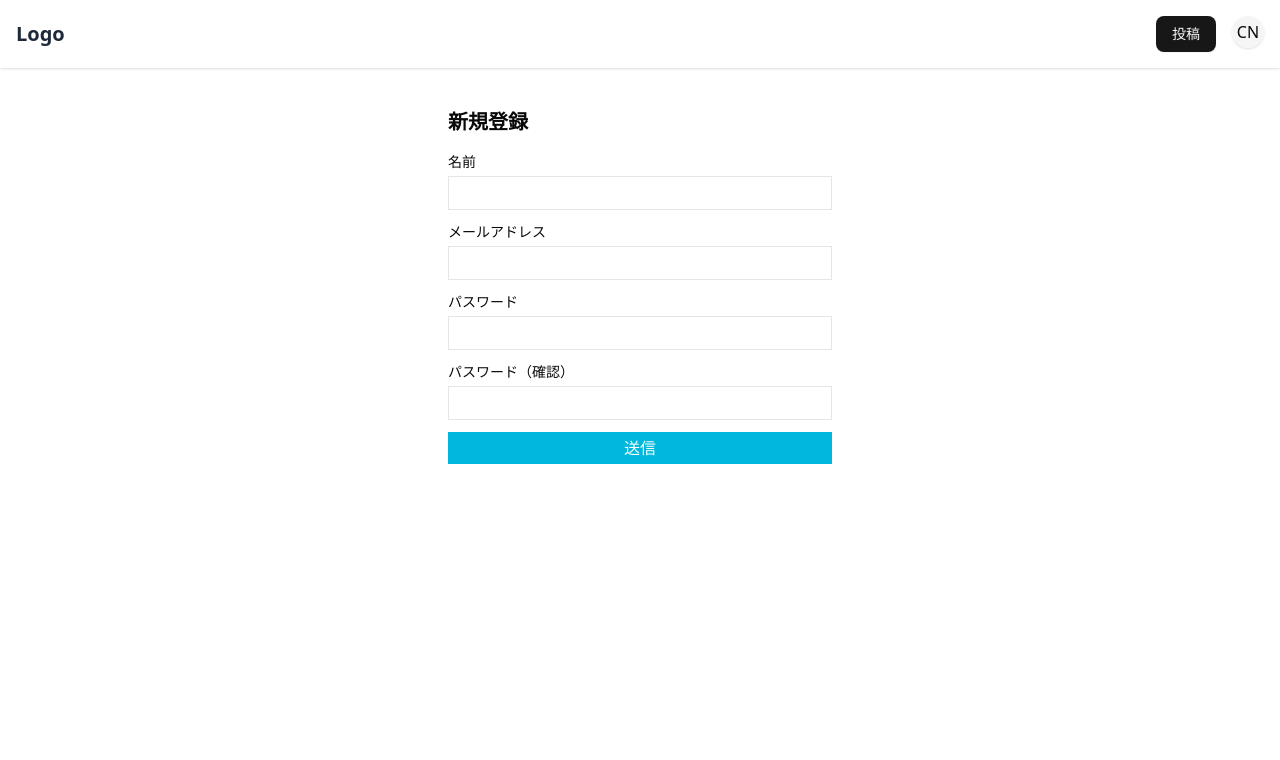
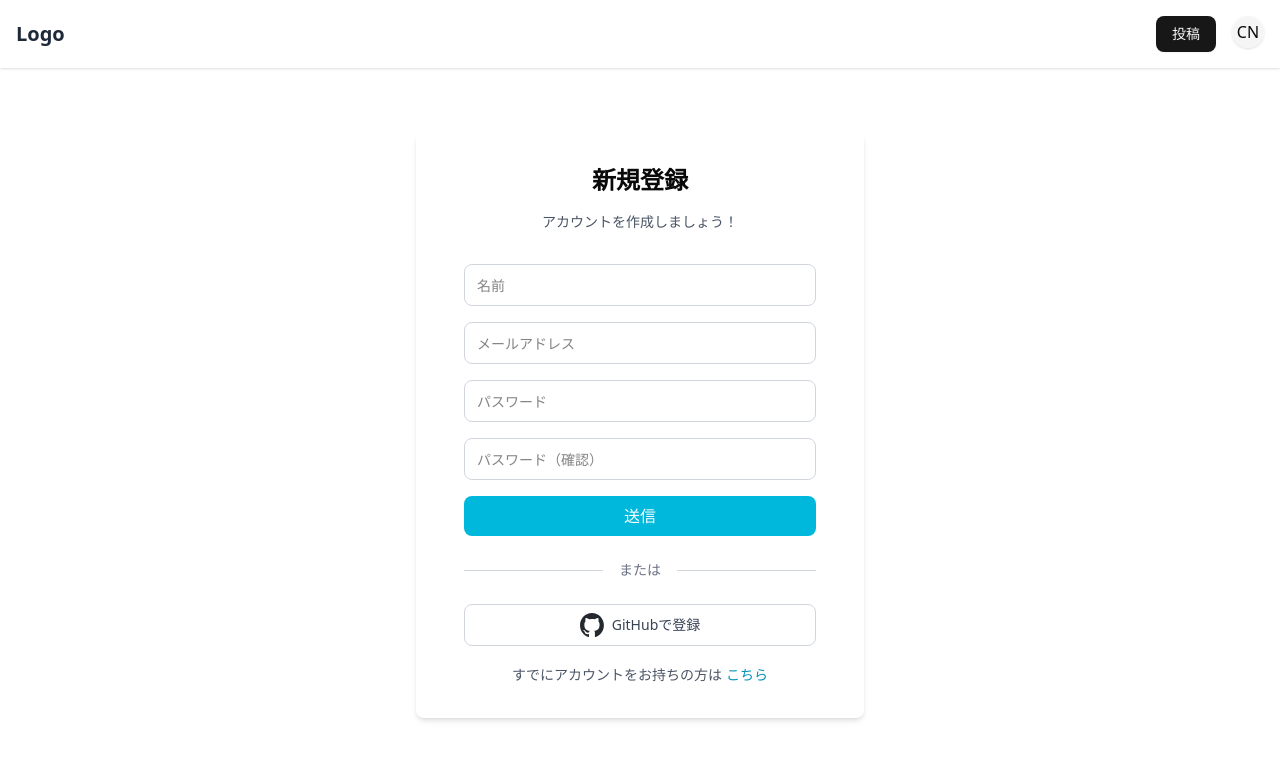
Before and after one commit to PoPodada/progate-hakkason-202504, a React (Vite) app in the folder client/: page /signup in a window 1280 px wide. Shown: the top 760 px of the page. Built offline with nearby package versions, Linux system fonts and the light colour scheme.

Commit message:
uiの修正とgithubボタンの追加

```diff
--- a/client/src/features/Auth/pages/LoginPage.tsx
+++ b/client/src/features/Auth/pages/LoginPage.tsx
@@ -1,6 +1,7 @@
 import { zodResolver } from "@hookform/resolvers/zod";
 import { useForm } from "react-hook-form";
 import { LoginValidation } from "../utils/validationSchema";
+import githubIcon from "../../../assets/github-mark.svg";
 
 interface LoginForm {
 	email: string;
@@ -23,18 +24,21 @@ function Login() {
 	};
 
 	return (
-		<div className="max-w-sm mx-auto mt-10">
-			<h1 className="text-xl font-semibold mb-4">ログイン</h1>
-			<form onSubmit={handleSubmit(onSubmit)} className="space-y-3">
+		<div className="flex justify-center">
+			<div className="w-full max-w-md p-8 px-12 mt-16 bg-white shadow-md rounded-[8px]">
+				<h1 className="text-2xl font-semibold text-center mb-4">ログイン</h1>
+				<p className="text-sm text-gray-600 text-center mb-8">
+					ようこそ！ログインして始めましょう。
+				</p>
+
+				<form onSubmit={handleSubmit(onSubmit)} className="space-y-4">
 					<div>
-					<label htmlFor="email" className="block text-sm mb-1">
-						メールアドレス
-					</label>
 						<input
 							type="email"
 							id="email"
+							placeholder="メールアドレス"
 							{...register("email")}
-						className="w-full border px-2 py-1"
+							className="w-full border border-gray-300 rounded-[8px] px-3 py-2 placeholder:text-sm focus:outline-none focus:ring-2 focus:ring-cyan-400"
 						/>
 						{errors.email && (
 							<p className="text-xs text-red-500 mt-1">
@@ -44,14 +48,12 @@ function Login() {
 					</div>
 
 					<div>
-					<label htmlFor="password" className="block text-sm mb-1">
-						パスワード
-					</label>
 						<input
 							type="password"
 							id="password"
+							placeholder="パスワード"
 							{...register("password")}
-						className="w-full border px-2 py-1"
+							className="w-full border border-gray-300 rounded-[8px] px-3 py-2 placeholder:text-sm focus:outline-none focus:ring-2 focus:ring-cyan-400"
 						/>
 						{errors.password && (
 							<p className="text-xs text-red-500 mt-1">
@@ -62,13 +64,42 @@ function Login() {
 
 					<button
 						type="submit"
-					className="w-full border px-2 py-1 text-white bg-cyan-500 hover:bg-cyan-600"
+						className="w-full text-white bg-cyan-500 hover:bg-cyan-600 px-3 py-2 rounded-[8px] transition-colors"
 					>
 						送信
 					</button>
 				</form>
+
+				<div className="flex items-center gap-4 my-6">
+					<hr className="flex-grow border-t border-gray-300" />
+					<span className="text-sm text-gray-500">または</span>
+					<hr className="flex-grow border-t border-gray-300" />
+				</div>
+				<div className="mt-4">
+					<button
+						type="button"
+						className="w-full border border-gray-300 hover:bg-gray-100 flex items-center justify-center gap-2 px-3 py-2 rounded-[8px] transition-colors"
+					>
+						<img src={githubIcon} alt="GitHub Icon" className="w-6 h-6" />{" "}
+						<span className="text-sm text-gray-700 font-medium">
+							GitHubでログイン
+						</span>
+					</button>
+				</div>
+
+				<div className="text-center mt-4">
+					<span className="text-sm text-gray-600">
+						アカウントをお持ちでない方は
+					</span>
+					<a
+						href="/signup"
+						className="ml-1 text-sm text-cyan-600 hover:underline font-medium"
+					>
+						こちら
+					</a>
+				</div>
+			</div>
 		</div>
 	);
 }
-
 export default Login;
--- a/client/src/features/Auth/pages/RegisterPage.tsx
+++ b/client/src/features/Auth/pages/RegisterPage.tsx
@@ -1,6 +1,7 @@
 import { zodResolver } from "@hookform/resolvers/zod";
 import { useForm } from "react-hook-form";
 import { RegisterValidation } from "../utils/validationSchema";
+import githubIcon from "../../../assets/github-mark.svg";
 
 interface RegisterForm {
 	name: string;
@@ -25,18 +26,21 @@ function Register() {
 	};
 
 	return (
-		<div className="max-w-sm mx-auto mt-10">
-			<h1 className="text-xl font-semibold mb-4">新規登録</h1>
-			<form onSubmit={handleSubmit(onSubmit)} className="space-y-3">
+		<div className="flex justify-center">
+			<div className="w-full max-w-md p-8 px-12 mt-16 bg-white shadow-md rounded-[8px]">
+				<h1 className="text-2xl font-semibold text-center mb-4">新規登録</h1>
+				<p className="text-sm text-gray-600 text-center mb-8">
+					アカウントを作成しましょう！
+				</p>
+
+				<form onSubmit={handleSubmit(onSubmit)} className="space-y-4">
 					<div>
-					<label htmlFor="text" className="block text-sm mb-1">
-						名前
-					</label>
 						<input
 							type="text"
-						id="text"
+							id="name"
+							placeholder="名前"
 							{...register("name")}
-						className="w-full border px-2 py-1"
+							className="w-full border border-gray-300 rounded-[8px] px-3 py-2 placeholder:text-sm focus:outline-none focus:ring-2 focus:ring-cyan-400"
 						/>
 						{errors.name && (
 							<p className="text-xs text-red-500 mt-1">
@@ -46,14 +50,12 @@ function Register() {
 					</div>
 
 					<div>
-					<label htmlFor="email" className="block text-sm mb-1">
-						メールアドレス
-					</label>
 						<input
 							type="email"
 							id="email"
+							placeholder="メールアドレス"
 							{...register("email")}
-						className="w-full border px-2 py-1"
+							className="w-full border border-gray-300 rounded-[8px] px-3 py-2 placeholder:text-sm focus:outline-none focus:ring-2 focus:ring-cyan-400"
 						/>
 						{errors.email && (
 							<p className="text-xs text-red-500 mt-1">
@@ -63,14 +65,12 @@ function Register() {
 					</div>
 
 					<div>
-					<label htmlFor="password" className="block text-sm mb-1">
-						パスワード
-					</label>
 						<input
 							type="password"
 							id="password"
+							placeholder="パスワード"
 							{...register("password")}
-						className="w-full border px-2 py-1"
+							className="w-full border border-gray-300 rounded-[8px] px-3 py-2 placeholder:text-sm focus:outline-none focus:ring-2 focus:ring-cyan-400"
 						/>
 						{errors.password && (
 							<p className="text-xs text-red-500 mt-1">
@@ -80,14 +80,12 @@ function Register() {
 					</div>
 
 					<div>
-					<label htmlFor="password" className="block text-sm mb-1">
-						パスワード（確認）
-					</label>
 						<input
 							type="password"
-						id="password"
+							id="confirmPassword"
+							placeholder="パスワード（確認）"
 							{...register("confirmPassword")}
-						className="w-full border px-2 py-1"
+							className="w-full border border-gray-300 rounded-[8px] px-3 py-2 placeholder:text-sm focus:outline-none focus:ring-2 focus:ring-cyan-400"
 						/>
 						{errors.confirmPassword && (
 							<p className="text-xs text-red-500 mt-1">
@@ -98,12 +96,44 @@ function Register() {
 
 					<button
 						type="submit"
-					className="w-full text-white bg-cyan-500 hover:bg-cyan-600 px-2 py-1"
+						className="w-full text-white bg-cyan-500 hover:bg-cyan-600 px-3 py-2 rounded-[8px] transition-colors"
 					>
 						送信
 					</button>
 				</form>
+
+				<div className="flex items-center gap-4 my-6">
+					<hr className="flex-grow border-t border-gray-300" />
+					<span className="text-sm text-gray-500">または</span>
+					<hr className="flex-grow border-t border-gray-300" />
+				</div>
+
+				<div className="mt-4">
+					<button
+						type="button"
+						className="w-full border border-gray-300 hover:bg-gray-100 flex items-center justify-center gap-2 px-3 py-2 rounded-[8px] transition-colors"
+					>
+						<img src={githubIcon} alt="GitHub Icon" className="w-6 h-6" />{" "}
+						<span className="text-sm text-gray-700 font-medium">
+							GitHubで登録
+						</span>
+					</button>
+				</div>
+
+				<div className="text-center mt-4">
+					<span className="text-sm text-gray-600">
+						すでにアカウントをお持ちの方は
+					</span>
+					<a
+						href="/login"
+						className="ml-1 text-sm text-cyan-600 hover:underline font-medium"
+					>
+						こちら
+					</a>
+				</div>
+			</div>
 		</div>
 	);
 }
+
 export default Register;
```
Also changed, not shown: client/src/assets/github-mark.svg (added). Lines whose indentation alone changed are shown as unchanged.
